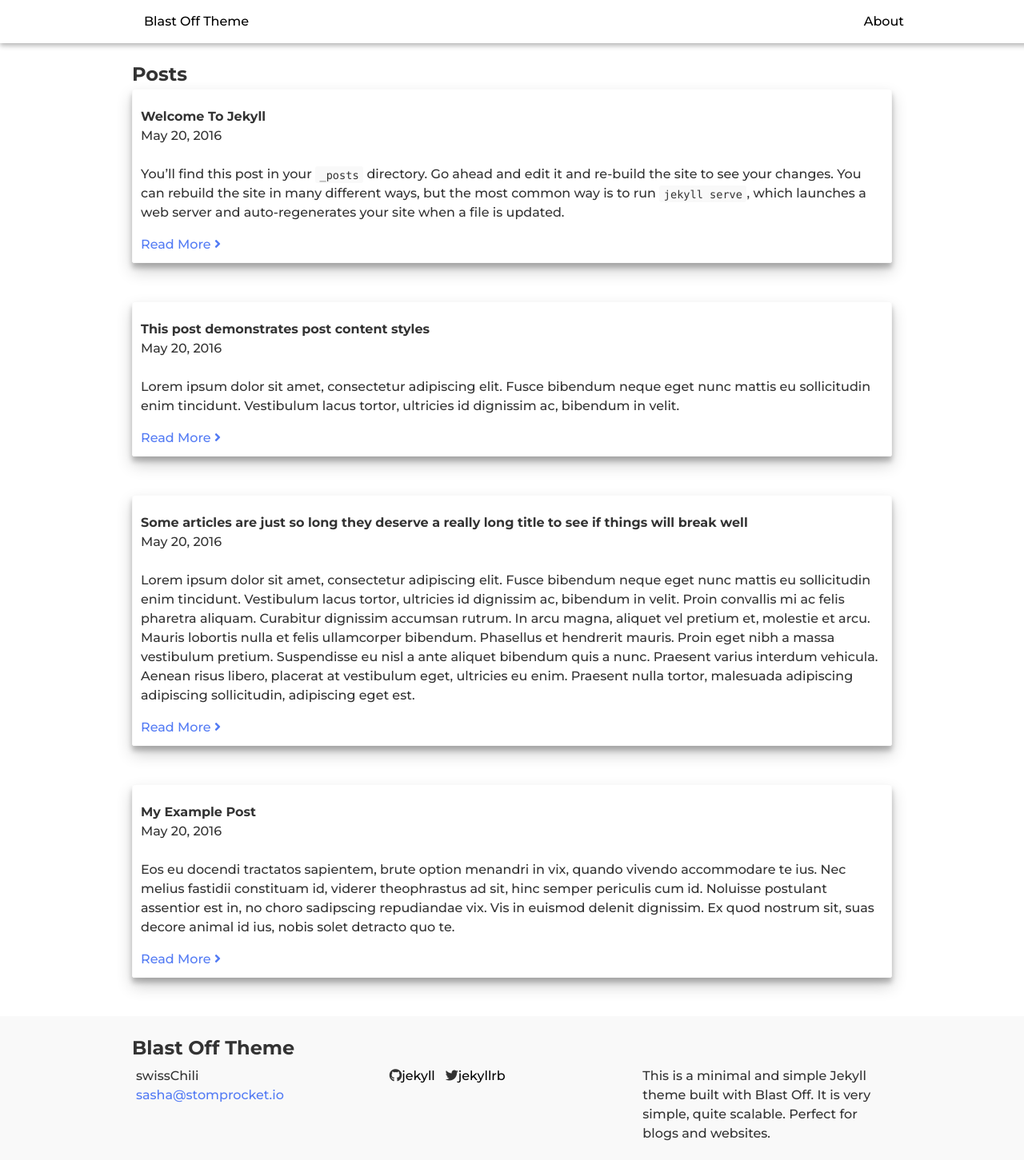
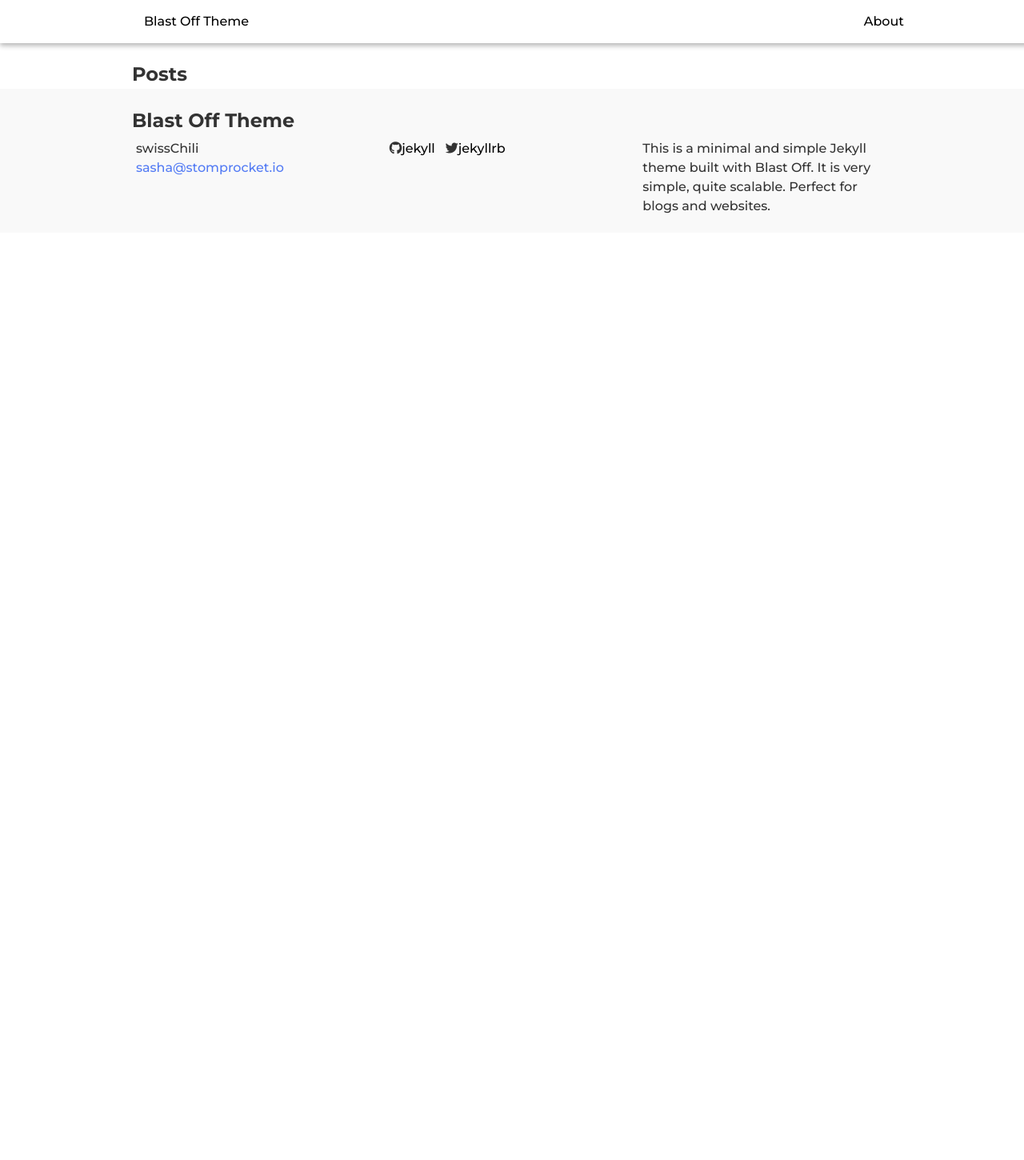
Before and after one commit to StompRocket/blastoff-theme, a Jekyll site: the page built from index.md, in a window 1280 px wide. Shown: the whole page at 80% size. Built offline with Jekyll 4.4.1, drawn with Linux system fonts in a browser that asks for light colours; nearby versions of some CDN libraries; after the commit the page ends 900 px from its top, so only the background shows below that.

Commit message:
removed default blog entries

````diff
--- a/_posts/2016-05-20-my-example-post.md
+++ /dev/null
@@ -1,12 +0,0 @@
----
-layout: post
----
-
-Eos eu docendi tractatos sapientem, brute option menandri in vix, quando vivendo accommodare te ius. Nec melius fastidii constituam id, viderer theophrastus ad sit, hinc semper periculis cum id. Noluisse postulant assentior est in, no choro sadipscing repudiandae vix. Vis in euismod delenit dignissim. Ex quod nostrum sit, suas decore animal id ius, nobis solet detracto quo te.
-
-{% comment %}
-Might you have an include in your theme? Why not try it here!
-{% include my-themes-great-include.html %}
-{% endcomment %}
-
-No laudem altera adolescens has, volumus lucilius eum no. Eam ei nulla audiam efficiantur. Suas affert per no, ei tale nibh sea. Sea ne magna harum, in denique scriptorem sea, cetero alienum tibique ei eos. Labores persequeris referrentur eos ei.
--- a/_posts/2016-05-20-super-long-article.md
+++ /dev/null
@@ -1,11 +0,0 @@
----
-layout: post
-title: "Some articles are just so long they deserve a really long title to see if things will break well"
-categories: misc
----
-
-Lorem ipsum dolor sit amet, consectetur adipiscing elit. Fusce bibendum neque eget nunc mattis eu sollicitudin enim tincidunt. Vestibulum lacus tortor, ultricies id dignissim ac, bibendum in velit. Proin convallis mi ac felis pharetra aliquam. Curabitur dignissim accumsan rutrum. In arcu magna, aliquet vel pretium et, molestie et arcu. Mauris lobortis nulla et felis ullamcorper bibendum. Phasellus et hendrerit mauris. Proin eget nibh a massa vestibulum pretium. Suspendisse eu nisl a ante aliquet bibendum quis a nunc. Praesent varius interdum vehicula. Aenean risus libero, placerat at vestibulum eget, ultricies eu enim. Praesent nulla tortor, malesuada adipiscing adipiscing sollicitudin, adipiscing eget est.
-
-Lorem ipsum dolor sit amet, consectetur adipiscing elit. Fusce bibendum neque eget nunc mattis eu sollicitudin enim tincidunt. Vestibulum lacus tortor, ultricies id dignissim ac, bibendum in velit. Proin convallis mi ac felis pharetra aliquam. Curabitur dignissim accumsan rutrum. In arcu magna, aliquet vel pretium et, molestie et arcu. Mauris lobortis nulla et felis ullamcorper bibendum. Phasellus et hendrerit mauris. Proin eget nibh a massa vestibulum pretium. Suspendisse eu nisl a ante aliquet bibendum quis a nunc. Praesent varius interdum vehicula. Aenean risus libero, placerat at vestibulum eget, ultricies eu enim. Praesent nulla tortor, malesuada adipiscing adipiscing sollicitudin, adipiscing eget est.
-
-Lorem ipsum dolor sit amet, consectetur adipiscing elit. Fusce bibendum neque eget nunc mattis eu sollicitudin enim tincidunt. Vestibulum lacus tortor, ultricies id dignissim ac, bibendum in velit. Proin convallis mi ac felis pharetra aliquam. Curabitur dignissim accumsan rutrum. In arcu magna, aliquet vel pretium et, molestie et arcu. Mauris lobortis nulla et felis ullamcorper bibendum. Phasellus et hendrerit mauris. Proin eget nibh a massa vestibulum pretium. Suspendisse eu nisl a ante aliquet bibendum quis a nunc. Praesent varius interdum vehicula. Aenean risus libero, placerat at vestibulum eget, ultricies eu enim. Praesent nulla tortor, malesuada adipiscing adipiscing sollicitudin, adipiscing eget est.
--- a/_posts/2016-05-20-this-post-demonstrates-post-content-styles.md
+++ /dev/null
@@ -1,105 +0,0 @@
----
-layout: post
-title: "This post demonstrates post content styles"
-categories: junk
-author: "Bart Simpson"
-meta: "Springfield"
----
-
-Lorem ipsum dolor sit amet, consectetur adipiscing elit. Fusce bibendum neque eget nunc mattis eu sollicitudin enim tincidunt. Vestibulum lacus tortor, ultricies id dignissim ac, bibendum in velit.
-
-## Some great heading (h2)
-
-Proin convallis mi ac felis pharetra aliquam. Curabitur dignissim accumsan rutrum. In arcu magna, aliquet vel pretium et, molestie et arcu.
-
-Mauris lobortis nulla et felis ullamcorper bibendum. Phasellus et hendrerit mauris. Proin eget nibh a massa vestibulum pretium. Suspendisse eu nisl a ante aliquet bibendum quis a nunc. Praesent varius interdum vehicula. Aenean risus libero, placerat at vestibulum eget, ultricies eu enim. Praesent nulla tortor, malesuada adipiscing adipiscing sollicitudin, adipiscing eget est.
-
-## Another great heading (h2)
-
-Lorem ipsum dolor sit amet, consectetur adipiscing elit. Fusce bibendum neque eget nunc mattis eu sollicitudin enim tincidunt. Vestibulum lacus tortor, ultricies id dignissim ac, bibendum in velit.
-
-### Some great subheading (h3)
-
-Proin convallis mi ac felis pharetra aliquam. Curabitur dignissim accumsan rutrum. In arcu magna, aliquet vel pretium et, molestie et arcu. Mauris lobortis nulla et felis ullamcorper bibendum.
-
-Phasellus et hendrerit mauris. Proin eget nibh a massa vestibulum pretium. Suspendisse eu nisl a ante aliquet bibendum quis a nunc.
-
-### Some great subheading (h3)
-
-Praesent varius interdum vehicula. Aenean risus libero, placerat at vestibulum eget, ultricies eu enim. Praesent nulla tortor, malesuada adipiscing adipiscing sollicitudin, adipiscing eget est.
-
-> This quote will change your life. It will reveal the secrets of the universe, and all the wonders of humanity. Don't misuse it.
-
-Lorem ipsum dolor sit amet, consectetur adipiscing elit. Fusce bibendum neque eget nunc mattis eu sollicitudin enim tincidunt.
-
-### Some great subheading (h3)
-
-Vestibulum lacus tortor, ultricies id dignissim ac, bibendum in velit. Proin convallis mi ac felis pharetra aliquam. Curabitur dignissim accumsan rutrum.
-
-```html
-<html>
-  <head>
-  </head>
-  <body>
-    <p>Hello, World!</p>
-  </body>
-</html>
-```
-
-
-In arcu magna, aliquet vel pretium et, molestie et arcu. Mauris lobortis nulla et felis ullamcorper bibendum. Phasellus et hendrerit mauris.
-
-#### You might want a sub-subheading (h4)
-
-In arcu magna, aliquet vel pretium et, molestie et arcu. Mauris lobortis nulla et felis ullamcorper bibendum. Phasellus et hendrerit mauris.
-
-In arcu magna, aliquet vel pretium et, molestie et arcu. Mauris lobortis nulla et felis ullamcorper bibendum. Phasellus et hendrerit mauris.
-
-#### But it's probably overkill (h4)
-
-In arcu magna, aliquet vel pretium et, molestie et arcu. Mauris lobortis nulla et felis ullamcorper bibendum. Phasellus et hendrerit mauris.
-
-### Oh hai, an unordered list!!
-
-In arcu magna, aliquet vel pretium et, molestie et arcu. Mauris lobortis nulla et felis ullamcorper bibendum. Phasellus et hendrerit mauris.
-
-- First item, yo
-- Second item, dawg
-- Third item, what what?!
-- Fourth item, fo sheezy my neezy
-
-### Oh hai, an ordered list!!
-
-In arcu magna, aliquet vel pretium et, molestie et arcu. Mauris lobortis nulla et felis ullamcorper bibendum. Phasellus et hendrerit mauris.
-
-1. First item, yo
-2. Second item, dawg
-3. Third item, what what?!
-4. Fourth item, fo sheezy my neezy
-
-
-
-## Headings are cool! (h2)
-
-Proin eget nibh a massa vestibulum pretium. Suspendisse eu nisl a ante aliquet bibendum quis a nunc. Praesent varius interdum vehicula. Aenean risus libero, placerat at vestibulum eget, ultricies eu enim. Praesent nulla tortor, malesuada adipiscing adipiscing sollicitudin, adipiscing eget est.
-
-Praesent nulla tortor, malesuada adipiscing adipiscing sollicitudin, adipiscing eget est.
-
-Proin eget nibh a massa vestibulum pretium. Suspendisse eu nisl a ante aliquet bibendum quis a nunc.
-
-### Tables
-
-Title 1               | Title 2               | Title 3               | Title 4
---------------------- | --------------------- | --------------------- | ---------------------
-lorem                 | lorem ipsum           | lorem ipsum dolor     | lorem ipsum dolor sit
-lorem ipsum dolor sit | lorem ipsum dolor sit | lorem ipsum dolor sit | lorem ipsum dolor sit
-lorem ipsum dolor sit | lorem ipsum dolor sit | lorem ipsum dolor sit | lorem ipsum dolor sit
-lorem ipsum dolor sit | lorem ipsum dolor sit | lorem ipsum dolor sit | lorem ipsum dolor sit
-
-
-Title 1 | Title 2 | Title 3 | Title 4
---- | --- | --- | ---
-lorem | lorem ipsum | lorem ipsum dolor | lorem ipsum dolor sit
-lorem ipsum dolor sit amet | lorem ipsum dolor sit amet consectetur | lorem ipsum dolor sit amet | lorem ipsum dolor sit
-lorem ipsum dolor | lorem ipsum | lorem | lorem ipsum
-lorem ipsum dolor | lorem ipsum dolor sit | lorem ipsum dolor sit amet | lorem ipsum dolor sit amet consectetur
--- a/_posts/2016-05-20-welcome-to-jekyll.md
+++ /dev/null
@@ -1,22 +0,0 @@
----
-layout: post
----
-You’ll find this post in your `_posts` directory. Go ahead and edit it and re-build the site to see your changes. You can rebuild the site in many different ways, but the most common way is to run `jekyll serve`, which launches a web server and auto-regenerates your site when a file is updated.
-
-To add new posts, simply add a file in the `_posts` directory that follows the convention `YYYY-MM-DD-name-of-post.ext` and includes the necessary front matter. Take a look at the source for this post to get an idea about how it works.
-
-Jekyll also offers powerful support for code snippets:
-
-{% highlight ruby %}
-def print_hi(name)
-  puts "Hi, #{name}"
-end
-print_hi('Tom')
-#=> prints 'Hi, Tom' to STDOUT.
-{% endhighlight %}
-
-Check out the [Jekyll docs][jekyll-docs] for more info on how to get the most out of Jekyll. File all bugs/feature requests at [Jekyll’s GitHub repo][jekyll-gh]. If you have questions, you can ask them on [Jekyll Talk][jekyll-talk].
-
-[jekyll-docs]: http://jekyllrb.com/docs/home
-[jekyll-gh]:   https://github.com/jekyll/jekyll
-[jekyll-talk]: https://talk.jekyllrb.com/
--- a/index.md
+++ b/index.md
@@ -1,8 +1,6 @@
 ---
 #
 # You don't need to edit this file, it's empty on purpose.
-# Edit minima's home layout instead if you wanna make some changes
-# See: https://jekyllrb.com/docs/themes/#overriding-theme-defaults
 #
 layout: home
 ---
````
Also changed, not shown: about.md (+0 -2 lines), README.md.
